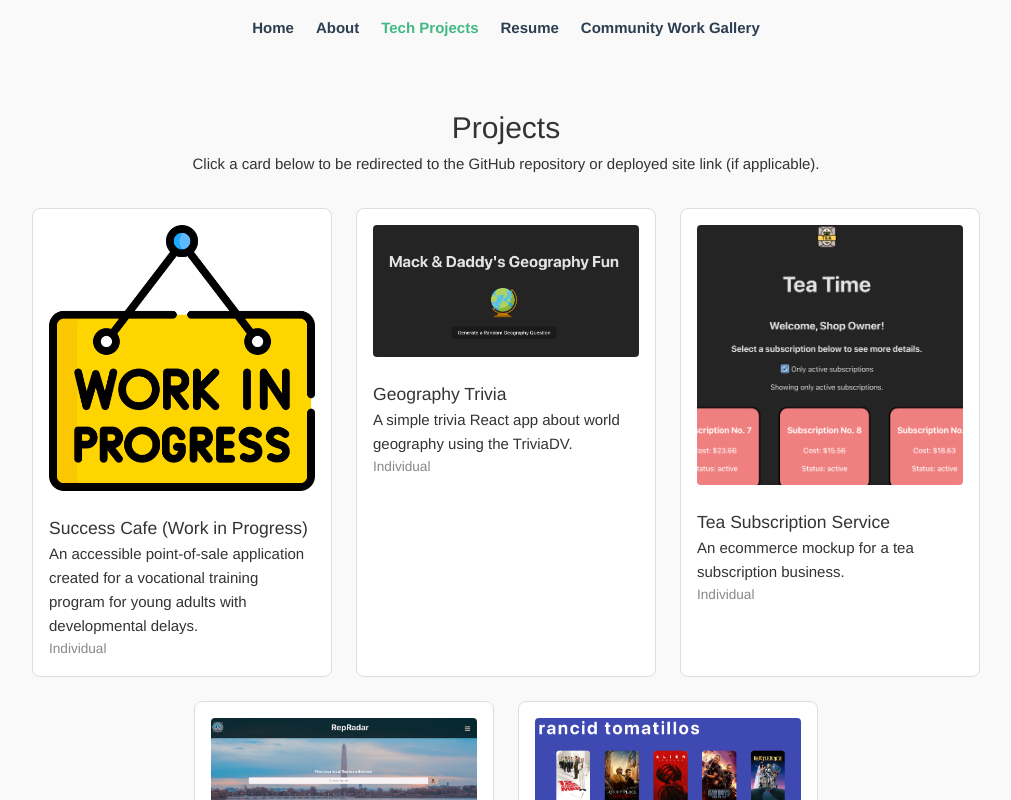
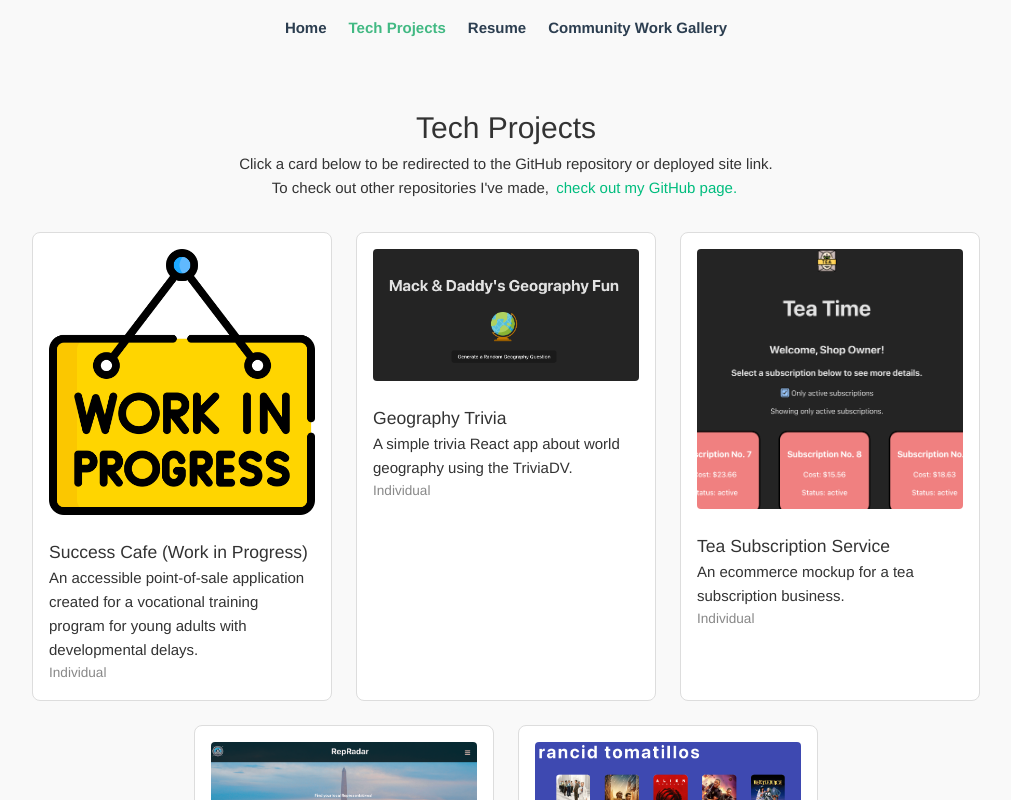
Before and after one commit to jbleggi/portfolio, a Vue app: page /projects in a window 1280 px wide. Shown: the top 800 px of the page, without its empty margins (134-1145 px from the left). Built offline with nearby package versions, Linux system fonts and the light colour scheme.

Commit message:
Fix alignment

```diff
--- a/src/components/NavigationBar.vue
+++ b/src/components/NavigationBar.vue
@@ -3,7 +3,6 @@
   <nav class="navbar">
     <ul class="nav-list">
       <li><router-link to="/">Home</router-link></li>
-      <li><router-link to="/about">About</router-link></li>
       <li><router-link to="/projects">Tech Projects</router-link></li>
       <li><router-link to="/resume">Resume</router-link></li>
       <li><router-link to="/on-the-job">Community Work Gallery</router-link></li>
--- a/src/views/ProjectsView.vue
+++ b/src/views/ProjectsView.vue
@@ -1,8 +1,9 @@
 <!-- Projects.vue: Showcase with <ProjectCard> components for each project -->
   <template>
     <div class="projects-view">
-      <h1>Projects</h1>
-      <p>Click a card below to be redirected to the GitHub repository or deployed site link (if applicable).</p>
+      <h1>Tech Projects</h1>
+      <p>Click a card below to be redirected to the GitHub repository or deployed site link.</p>
+      <p>To check out other repositories I've made, <a href="https://github.com/jbleggi" target="_blank">check out my GitHub page.</a></p>
       <div class="projects-grid">
         <ProjectCard
           v-for="project in projects"
--- a/src/views/ResumeView.vue
+++ b/src/views/ResumeView.vue
@@ -6,7 +6,7 @@
       src="/Bleggi- Resume 2025.pdf"
       width="125%"
       height="700px"
-      style="border: 1px black;"
-    ></iframe>
+      style="border: 1px black;">
+    </iframe>
   </div>
 </template>
--- a/src/views/WorkGalleryView.vue
+++ b/src/views/WorkGalleryView.vue
@@ -2,7 +2,7 @@
 <template>
   <div class="work-gallery">
     <h1>Work Project Gallery</h1>
-    <p>A snapshot of the community-focused work I did before tech.</p>
+    <p>Snapshots of the community-focused work I did before tech.</p>
     <br>
     <h2>Photos</h2>
     <div class="gallery-grid">
@@ -110,6 +110,7 @@
 
 <style scoped>
   .work-gallery {
+    text-align: center;
     max-width: 1000px;
     margin: 0 auto;
   }
```
